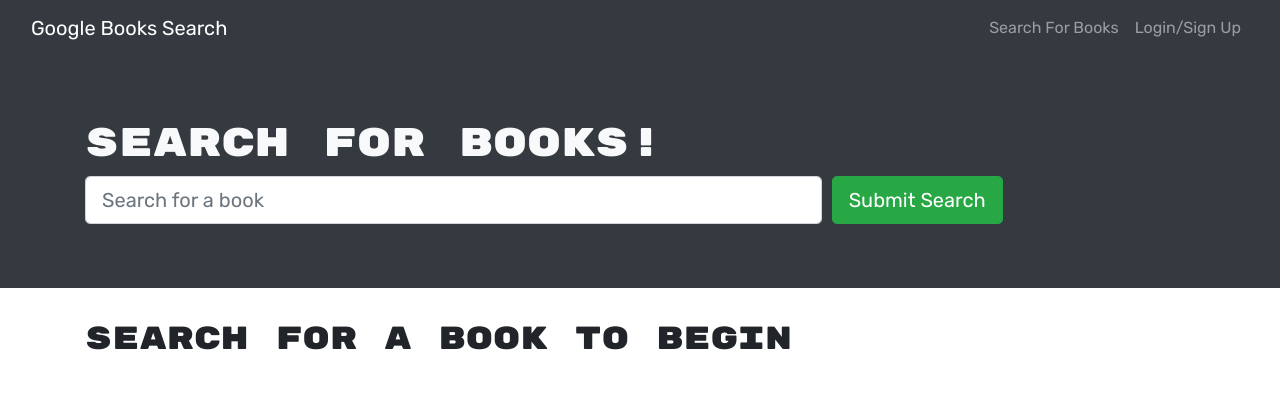
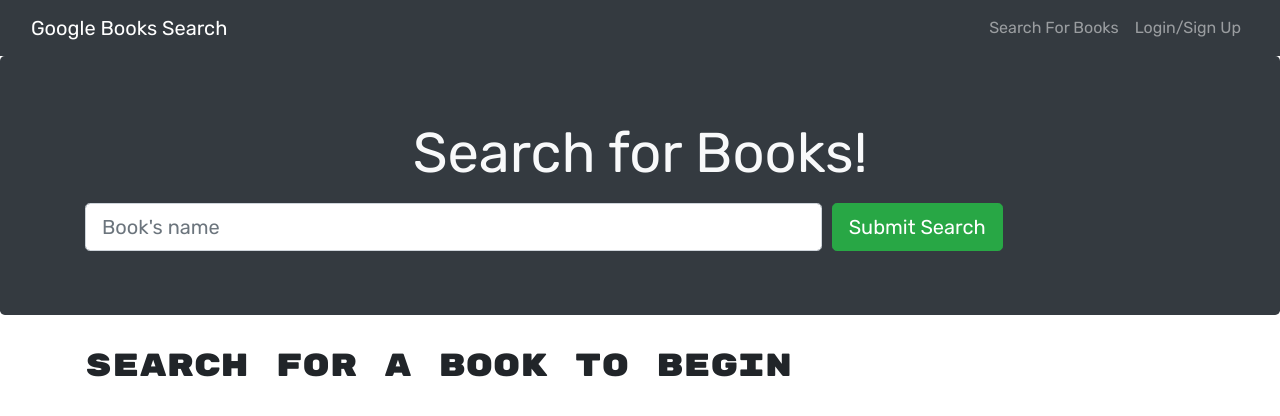
Before and after one commit to MehdiMahmud79/google-book-search, a React (Create React App) app in the folder client/: page / in a window 1280 px wide. Shown: the top 416 px of the page. Built offline with nearby package versions, Linux system fonts and the light colour scheme.

Commit message:
update search style

```diff
--- a/client/package.json
+++ b/client/package.json
@@ -3,7 +3,6 @@
   "version": "0.1.0",
   "private": true,
   "proxy": "http://localhost:5000",
-  "homepage": "https://MehdiMahmud79.github.io/google-book-search",
   "dependencies": {
     "@apollo/client": "^3.4.16",
     "@fortawesome/fontawesome-svg-core": "^1.2.36",
--- a/client/src/pages/SearchBooks.js
+++ b/client/src/pages/SearchBooks.js
@@ -84,9 +84,9 @@
 
   return (
     <>
-      <Jumbotron fluid className="text-light bg-dark">
+      <Jumbotron className="text-light bg-dark">
         <Container>
-          <h1>Search for Books!</h1>
+          <p className="display-4 text-center">Search for Books!</p>
           <Form onSubmit={handleFormSubmit}>
             <Form.Row>
               <Col xs={12} md={8}>
@@ -96,7 +96,7 @@
                   onChange={(e) => setSearchInput(e.target.value)}
                   type="text"
                   size="lg"
-                  placeholder="Search for a book"
+                  placeholder="Book's name"
                 />
               </Col>
               <Col xs={12} md={4}>
```
